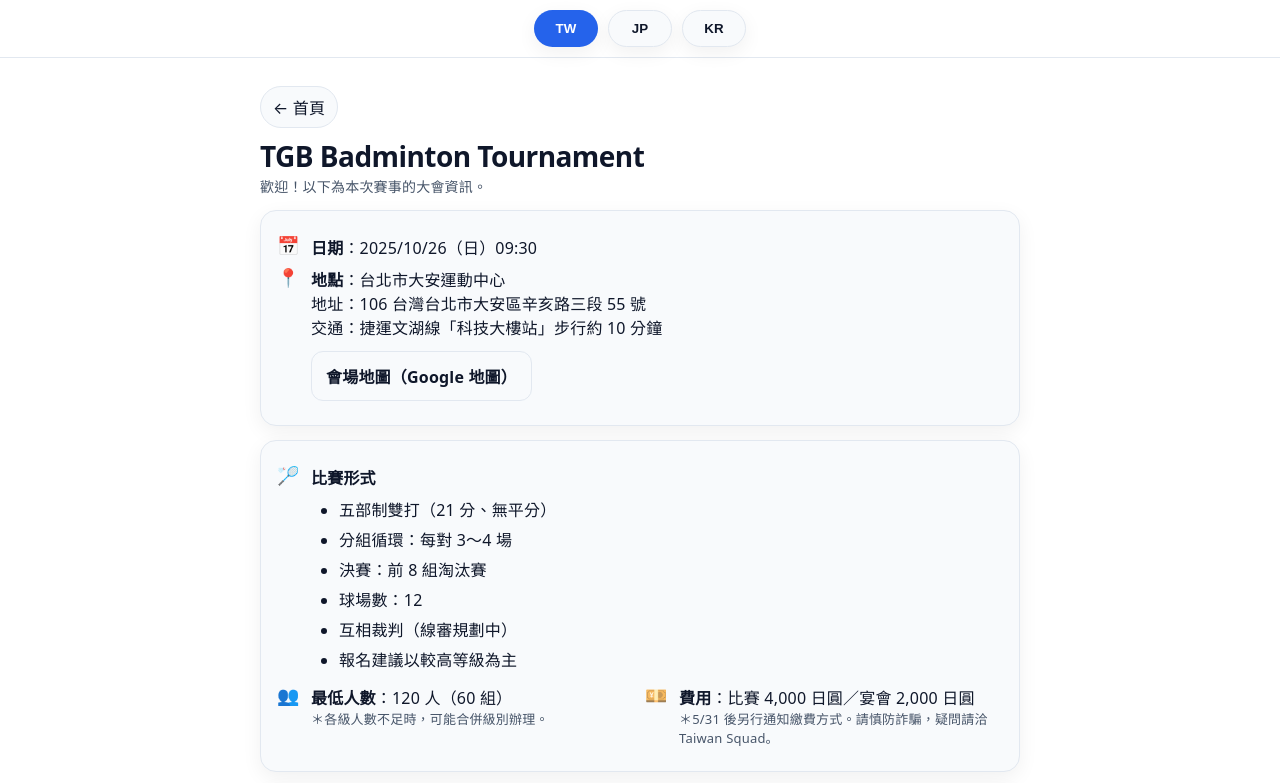
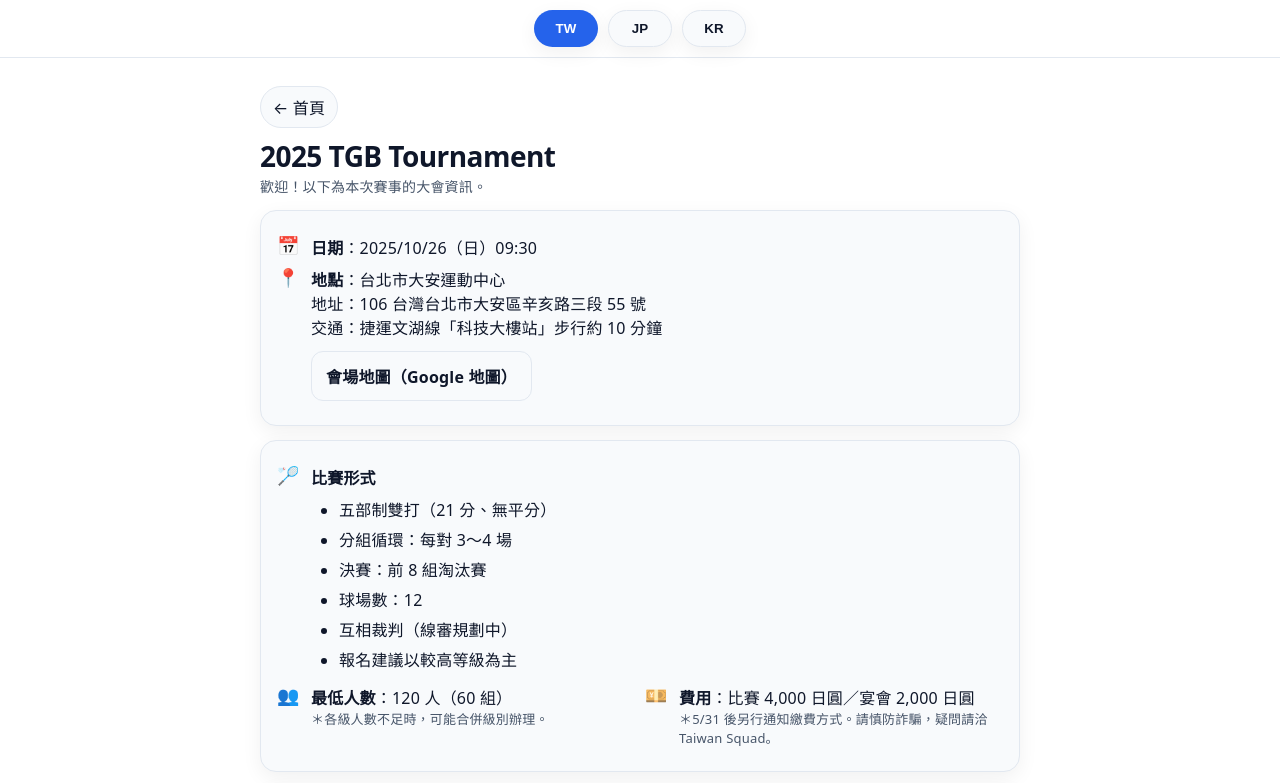
Before and after one commit to taiwansquad/main, a plain HTML site: page 2025TGB/info.html in a window 1280 px wide. Shown: the top 783 px of the page. Drawn offline with Linux system fonts and the light colour scheme.

Commit message:
Update info.html

```diff
--- a/2025TGB/info.html
+++ b/2025TGB/info.html
@@ -47,7 +47,7 @@
     </div>
 
     <header>
-      <h1>TGB Badminton Tournament</h1>
+      <h1>2025 TGB Tournament</h1>
       <div class="subtitle" data-i18n="subtitle">歡迎！以下為本次賽事的大會資訊。</div>
     </header>
 
```
